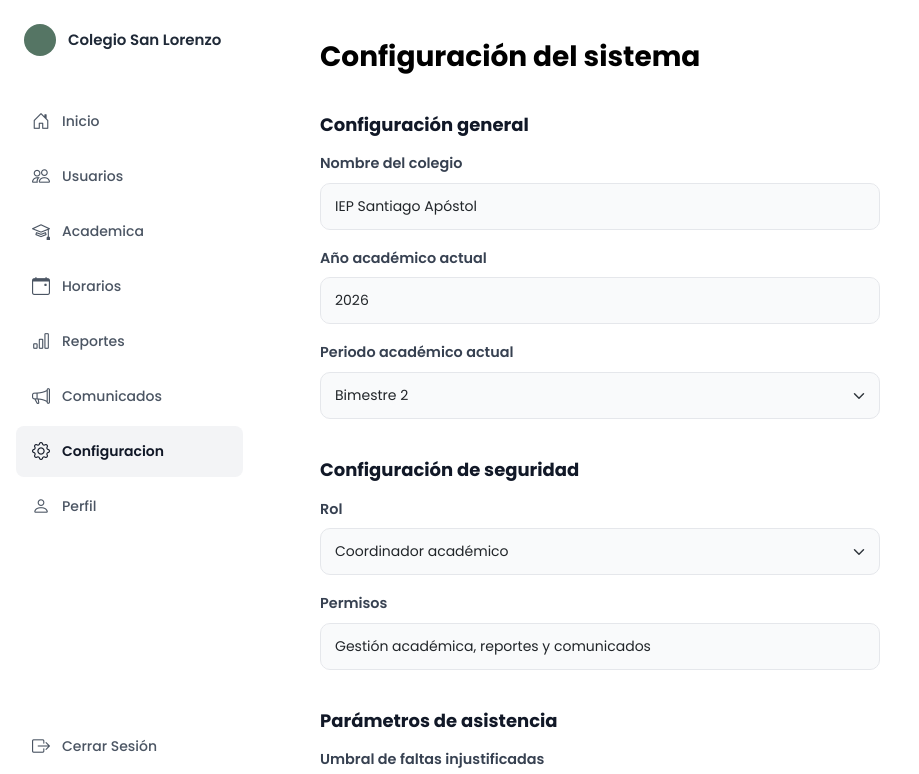
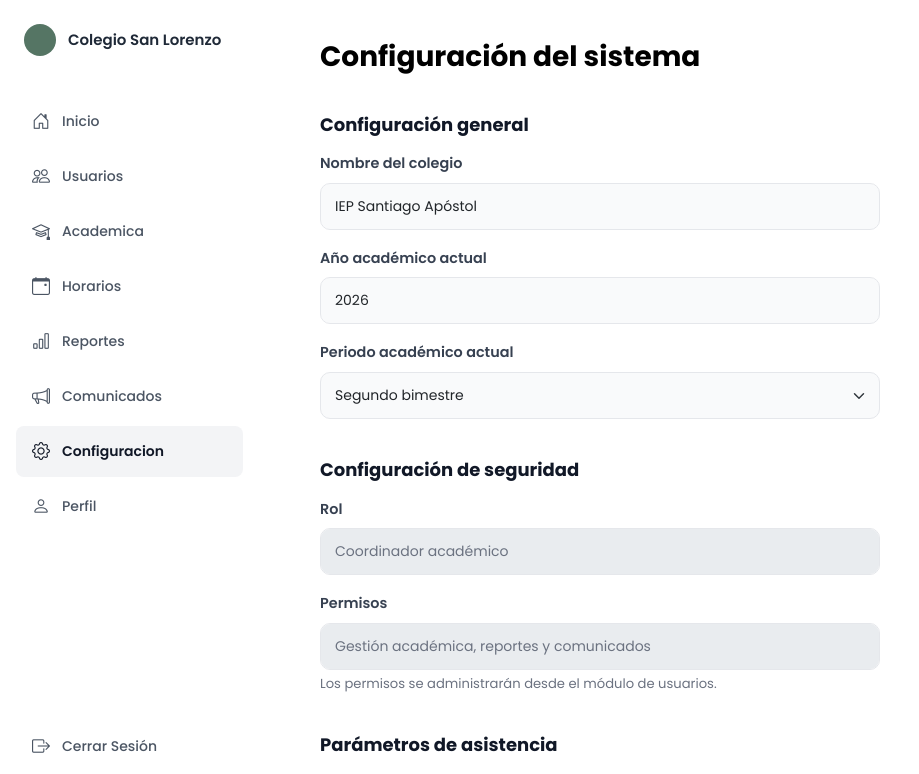
Before and after one commit to angelvargas75/san-lorenzo-app, an Angular app: page /coordinador/configuracion in a window 1280 px wide. Shown: the top 774 px of the page, without its empty margins (0-919 px from the left). Built offline with nearby package versions, Linux system fonts and the light colour scheme; sample sign-in values are in the browser's storage.

Commit message:
feat(coord2): convierte configuracion en formulario reactivo

```diff
--- a/src/app/features/coordinador/configuracion/configuracion.html
+++ b/src/app/features/coordinador/configuracion/configuracion.html
@@ -1,57 +1,265 @@
-<app-page-title titulo="Configuración del sistema"></app-page-title>
+<app-page-title
+  titulo="Configuración del sistema">
+</app-page-title>
 
 <div class="section-card">
-  <form class="form-wrapper">
-    <h5 class="section-subtitle">Configuración general</h5>
+  <form
+    class="form-wrapper"
+    [formGroup]="configuracionForm"
+    (ngSubmit)="guardarConfiguracion()"
+    novalidate>
+
+    @if (mensajeExito) {
+      <div
+        class="alert alert-success"
+        role="alert">
+        {{ mensajeExito }}
+      </div>
+    }
+
+    @if (mensajeError) {
+      <div
+        class="alert alert-danger"
+        role="alert">
+        {{ mensajeError }}
+      </div>
+    }
+
+    <h5 class="section-subtitle">
+      Configuración general
+    </h5>
 
     <div class="mb-3">
-      <label class="form-label">Nombre del colegio</label>
-      <input type="text" class="form-control" value="IEP Santiago Apóstol">
+      <label
+        for="nombreInstitucion"
+        class="form-label">
+        Nombre del colegio
+      </label>
+
+      <input
+        id="nombreInstitucion"
+        type="text"
+        class="form-control"
+        formControlName="nombreInstitucion"
+        [class.is-invalid]="
+          controles.nombreInstitucion.touched &&
+          controles.nombreInstitucion.invalid
+        ">
+
+      @if (
+        controles.nombreInstitucion.touched &&
+        controles.nombreInstitucion.hasError('required')
+      ) {
+        <div class="invalid-feedback">
+          El nombre del colegio es obligatorio.
+        </div>
+      }
+
+      @if (
+        controles.nombreInstitucion.touched &&
+        controles.nombreInstitucion.hasError('minlength')
+      ) {
+        <div class="invalid-feedback">
+          El nombre debe contener al menos 3 caracteres.
+        </div>
+      }
+
+      @if (
+        controles.nombreInstitucion.touched &&
+        controles.nombreInstitucion.hasError('maxlength')
+      ) {
+        <div class="invalid-feedback">
+          El nombre no puede superar los 150 caracteres.
+        </div>
+      }
     </div>
 
     <div class="mb-3">
-      <label class="form-label">Año académico actual</label>
-      <input type="text" class="form-control" value="2026">
+      <label
+        for="anioAcademico"
+        class="form-label">
+        Año académico actual
+      </label>
+
+      <input
+        id="anioAcademico"
+        type="number"
+        class="form-control"
+        formControlName="anioAcademico"
+        min="2020"
+        max="2100"
+        [class.is-invalid]="
+          controles.anioAcademico.touched &&
+          controles.anioAcademico.invalid
+        ">
+
+      @if (
+        controles.anioAcademico.touched &&
+        controles.anioAcademico.invalid
+      ) {
+        <div class="invalid-feedback">
+          Ingrese un año entre 2020 y 2100.
+        </div>
+      }
     </div>
 
     <div class="mb-4">
-      <label class="form-label">Periodo académico actual</label>
-      <select class="form-select">
-        <option selected>Bimestre 2</option>
-        <option>Bimestre 1</option>
-        <option>Bimestre 3</option>
-        <option>Bimestre 4</option>
+      <label
+        for="periodoAcademico"
+        class="form-label">
+        Periodo académico actual
+      </label>
+
+      <select
+        id="periodoAcademico"
+        class="form-select"
+        formControlName="periodoAcademico"
+        [class.is-invalid]="
+          controles.periodoAcademico.touched &&
+          controles.periodoAcademico.invalid
+        ">
+
+        <option value="">
+          Seleccione un periodo
+        </option>
+
+        <option value="Primer bimestre">
+          Primer bimestre
+        </option>
+
+        <option value="Segundo bimestre">
+          Segundo bimestre
+        </option>
+
+        <option value="Tercer bimestre">
+          Tercer bimestre
+        </option>
+
+        <option value="Cuarto bimestre">
+          Cuarto bimestre
+        </option>
       </select>
+
+      @if (
+        controles.periodoAcademico.touched &&
+        controles.periodoAcademico.invalid
+      ) {
+        <div class="invalid-feedback">
+          Seleccione un periodo académico.
+        </div>
+      }
     </div>
 
-    <h5 class="section-subtitle">Configuración de seguridad</h5>
+    <h5 class="section-subtitle">
+      Configuración de seguridad
+    </h5>
 
     <div class="mb-3">
-      <label class="form-label">Rol</label>
-      <select class="form-select">
-        <option selected>Coordinador académico</option>
-        <option>Administrativo</option>
-        <option>Docente</option>
-      </select>
+      <label
+        for="rol"
+        class="form-label">
+        Rol
+      </label>
+
+      <input
+        id="rol"
+        type="text"
+        class="form-control"
+        value="Coordinador académico"
+        readonly>
     </div>
 
     <div class="mb-4">
-      <label class="form-label">Permisos</label>
-      <input type="text" class="form-control" value="Gestión académica, reportes y comunicados">
+      <label
+        for="permisos"
+        class="form-label">
+        Permisos
+      </label>
+
+      <input
+        id="permisos"
+        type="text"
+        class="form-control"
+        value="Gestión académica, reportes y comunicados"
+        readonly>
+
+      <div class="form-text">
+        Los permisos se administrarán desde el módulo de usuarios.
+      </div>
     </div>
 
-    <h5 class="section-subtitle">Parámetros de asistencia</h5>
+    <h5 class="section-subtitle">
+      Parámetros de asistencia
+    </h5>
 
     <div class="mb-3">
-      <label class="form-label">Umbral de faltas injustificadas</label>
-      <input type="number" class="form-control" value="3">
+      <label
+        for="umbralInasistencias"
+        class="form-label">
+        Umbral de faltas injustificadas
+      </label>
+
+      <input
+        id="umbralInasistencias"
+        type="number"
+        class="form-control"
+        formControlName="umbralInasistencias"
+        min="0"
+        max="100"
+        [class.is-invalid]="
+          controles.umbralInasistencias.touched &&
+          controles.umbralInasistencias.invalid
+        ">
+
+      @if (
+        controles.umbralInasistencias.touched &&
+        controles.umbralInasistencias.invalid
+      ) {
+        <div class="invalid-feedback">
+          Ingrese un valor entre 0 y 100.
+        </div>
+      }
     </div>
 
     <div class="mb-4">
-      <label class="form-label">Tolerancia de tardanza en minutos</label>
-      <input type="number" class="form-control" value="10">
+      <label
+        for="toleranciaMinutos"
+        class="form-label">
+        Tolerancia de tardanza en minutos
+      </label>
+
+      <input
+        id="toleranciaMinutos"
+        type="number"
+        class="form-control"
+        formControlName="toleranciaMinutos"
+        min="0"
+        max="120"
+        [class.is-invalid]="
+          controles.toleranciaMinutos.touched &&
+          controles.toleranciaMinutos.invalid
+        ">
+
+      @if (
+        controles.toleranciaMinutos.touched &&
+        controles.toleranciaMinutos.invalid
+      ) {
+        <div class="invalid-feedback">
+          Ingrese un valor entre 0 y 120 minutos.
+        </div>
+      }
     </div>
 
-    <button type="button" class="btn-primary-custom">Guardar cambios</button>
+    <button
+      type="submit"
+      class="btn-primary-custom"
+      [disabled]="guardando">
+
+      @if (guardando) {
+        Guardando...
+      } @else {
+        Guardar cambios
+      }
+    </button>
   </form>
 </div>
--- a/src/app/features/coordinador/configuracion/configuracion.scss
+++ b/src/app/features/coordinador/configuracion/configuracion.scss
@@ -83,6 +83,31 @@
   text-decoration: underline;
 }
 
+.btn-primary-custom:disabled {
+  cursor: not-allowed;
+  opacity: 0.65;
+}
+
+.form-control[readonly] {
+  background-color: #e9ecef;
+  color: #6b7280;
+  cursor: not-allowed;
+}
+
+.alert {
+  border-radius: 10px;
+  font-size: 14px;
+}
+
+.form-text {
+  color: #6b7280;
+  font-size: 0.82rem;
+}
+
+.invalid-feedback {
+  font-size: 0.82rem;
+}
+
 @media (max-width: 768px) {
   .section-card,
   .form-wrapper,
--- a/src/app/features/coordinador/configuracion/configuracion.ts
+++ b/src/app/features/coordinador/configuracion/configuracion.ts
@@ -1,10 +1,159 @@
-import { Component } from '@angular/core';
+import { Component, OnInit, inject } from '@angular/core';
+import {
+  FormBuilder,
+  ReactiveFormsModule,
+  Validators
+} from '@angular/forms';
+
 import { PageTitle } from '../../../shared/components/page-title/page-title';
+import { ConfiguracionInstitucional } from '../models/configuracion.model';
 
 @Component({
   selector: 'app-configuracion',
-  imports: [PageTitle],
+  imports: [
+    PageTitle,
+    ReactiveFormsModule
+  ],
   templateUrl: './configuracion.html',
-  styleUrl: './configuracion.scss',
+  styleUrl: './configuracion.scss'
 })
-export class Configuracion {}
+export class Configuracion implements OnInit {
+  private readonly formBuilder = inject(FormBuilder);
+  private readonly storageKey = 'configuracion-institucional';
+
+  guardando = false;
+  mensajeExito = '';
+  mensajeError = '';
+
+  readonly configuracionForm = this.formBuilder.nonNullable.group({
+    nombreInstitucion: [
+      'IEP Santiago Apóstol',
+      [
+        Validators.required,
+        Validators.minLength(3),
+        Validators.maxLength(150)
+      ]
+    ],
+
+    anioAcademico: [
+      2026,
+      [
+        Validators.required,
+        Validators.min(2020),
+        Validators.max(2100)
+      ]
+    ],
+
+    periodoAcademico: [
+      'Segundo bimestre',
+      Validators.required
+    ],
+
+    toleranciaMinutos: [
+      10,
+      [
+        Validators.required,
+        Validators.min(0),
+        Validators.max(120)
+      ]
+    ],
+
+    umbralInasistencias: [
+      3,
+      [
+        Validators.required,
+        Validators.min(0),
+        Validators.max(100)
+      ]
+    ]
+  });
+
+  ngOnInit(): void {
+    this.cargarConfiguracionTemporal();
+  }
+
+  get controles() {
+    return this.configuracionForm.controls;
+  }
+
+  guardarConfiguracion(): void {
+    this.mensajeExito = '';
+    this.mensajeError = '';
+
+    if (this.configuracionForm.invalid) {
+      this.configuracionForm.markAllAsTouched();
+      this.mensajeError =
+        'Revise los campos marcados antes de guardar.';
+      return;
+    }
+
+    this.guardando = true;
+
+    const configuracion: ConfiguracionInstitucional = {
+      configuracionId: 1,
+      ...this.configuracionForm.getRawValue(),
+      fechaActualizacion: new Date().toISOString()
+    };
+
+    try {
+      localStorage.setItem(
+        this.storageKey,
+        JSON.stringify(configuracion)
+      );
+
+      this.mensajeExito =
+        'Configuración guardada correctamente de manera temporal.';
+    } catch (error) {
+      console.error(
+        'No se pudo guardar la configuración:',
+        error
+      );
+
+      this.mensajeError =
+        'No se pudo guardar la configuración.';
+    } finally {
+      this.guardando = false;
+    }
+  }
+
+  private cargarConfiguracionTemporal(): void {
+    try {
+      const configuracionGuardada =
+        localStorage.getItem(this.storageKey);
+
+      if (!configuracionGuardada) {
+        return;
+      }
+
+      const configuracion =
+        JSON.parse(
+          configuracionGuardada
+        ) as ConfiguracionInstitucional;
+
+      this.configuracionForm.patchValue({
+        nombreInstitucion:
+          configuracion.nombreInstitucion,
+
+        anioAcademico:
+          configuracion.anioAcademico,
+
+        periodoAcademico:
+          configuracion.periodoAcademico,
+
+        toleranciaMinutos:
+          configuracion.toleranciaMinutos,
+
+        umbralInasistencias:
+          configuracion.umbralInasistencias
+      });
+    } catch (error) {
+      console.error(
+        'No se pudo cargar la configuración:',
+        error
+      );
+
+      this.mensajeError =
+        'No se pudo recuperar la configuración guardada.';
+    }
+  }
+}
```
